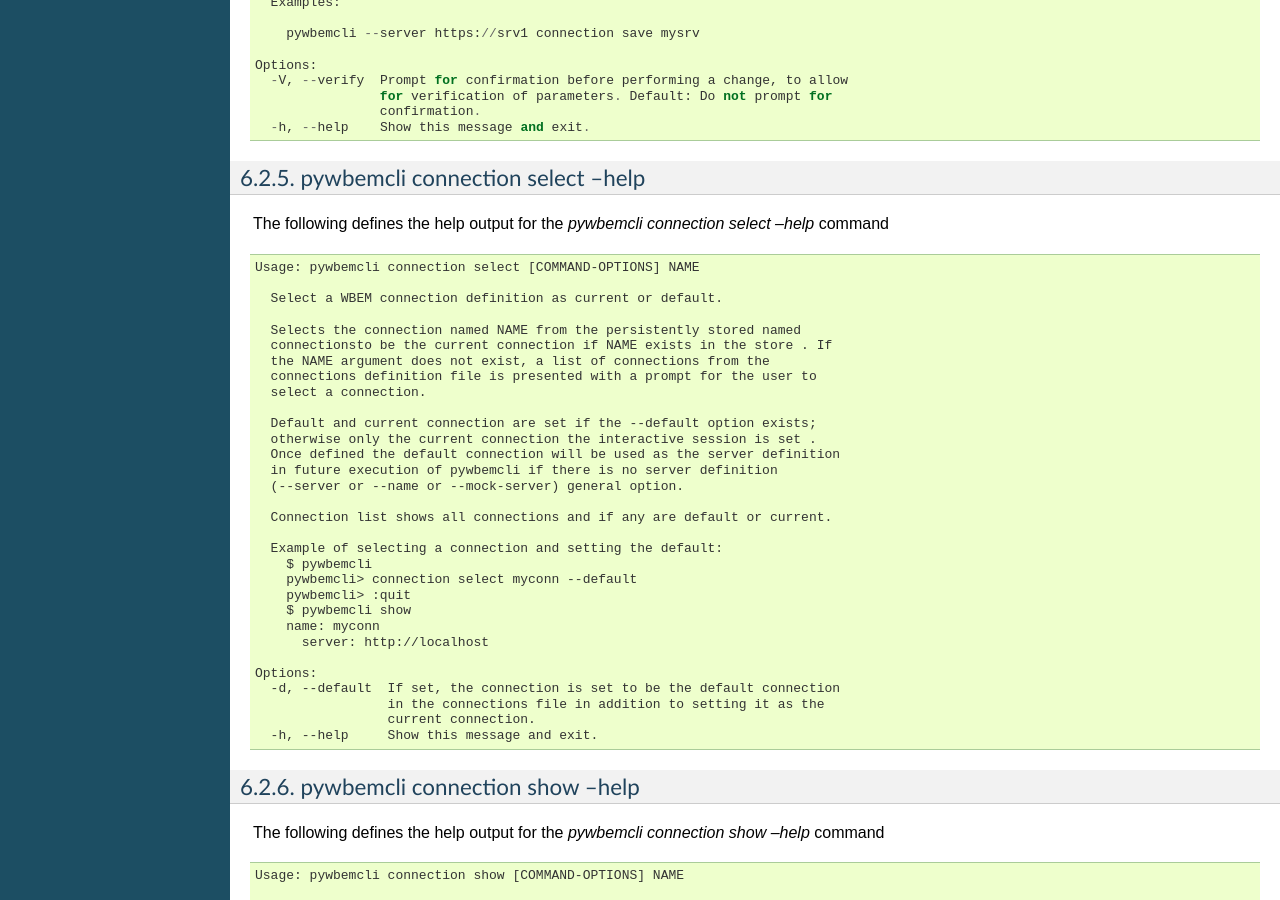
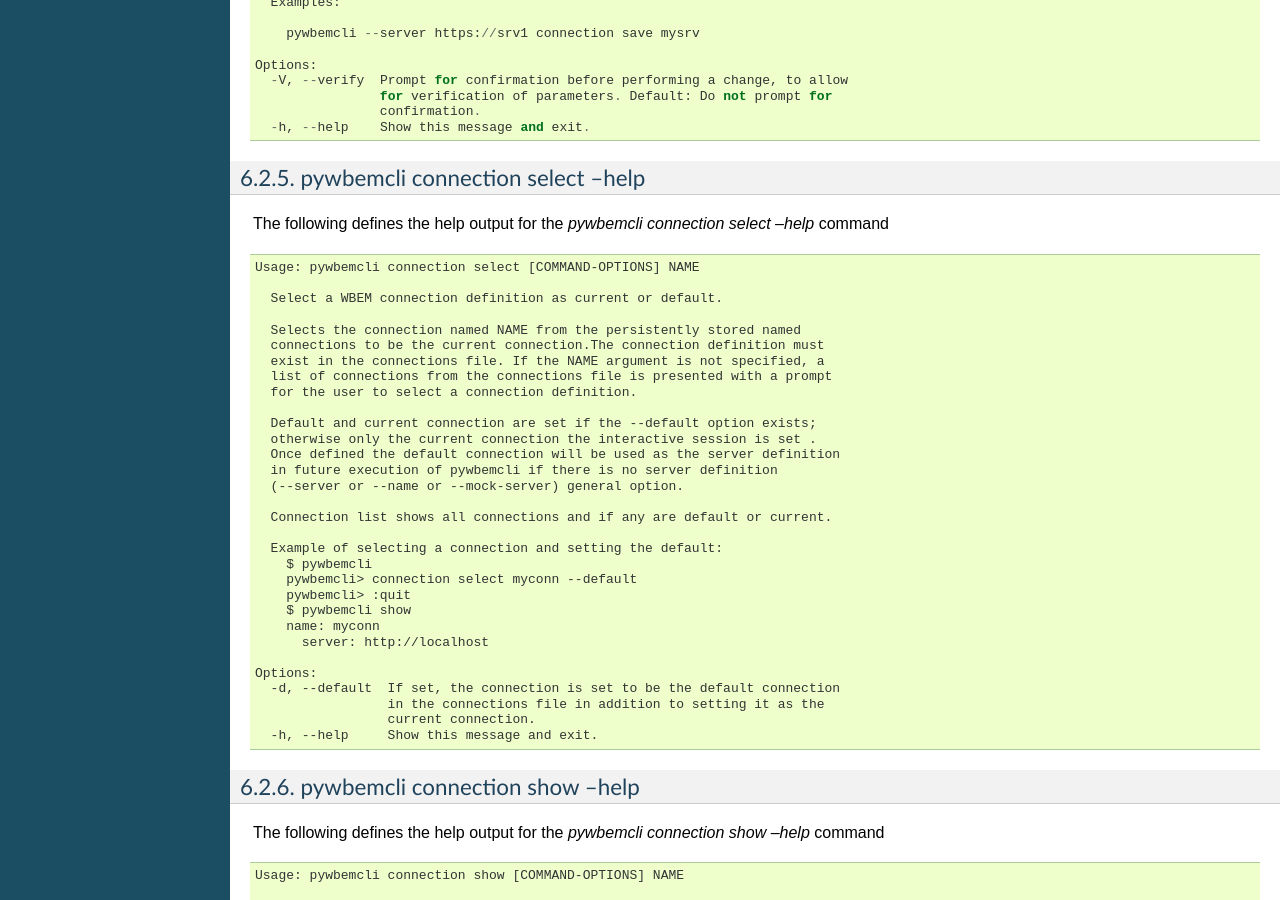
Before and after one commit to pywbem/pywbemtools, a Sphinx documentation site: the page built from docs/pywbemclicmdshelp.rst, in a window 1280 px wide and 900 px high, scrolled down 10986 px. Built offline with Sphinx 7.4.7, drawn with Linux system fonts in a browser that asks for light colours; the version number could not be read and is left out.

Commit message:
Fixes for comments Monday morning.  Fixes Andy's comments on doc and help and also expands the _show command to more explicitly define why ic cannot show anything (no connections file, no current connection, etc.) The messages now show where the connections file should be if it is empty/missing.
Added more tests for the errors with empty repo on connection show,
delete, select.

```diff
--- a/docs/appendix.rst
+++ b/docs/appendix.rst
@@ -150,16 +150,16 @@
       :ref:`--mock-server general option`, or :ref:`--name general option`) and
       the default connection is defined.
       A connection definition in the :term:`connections file` becomes the
-      default connection on pywbemcli startup if it is defined using the
+      default connection on pywbemcli startup if it is specified using the
       :ref:`connection select command` and the ``--default option`` is used.
 
    current connection
       The connection definition in pywbemcli that is currently active; it is the
       target connection for pywbemcli commands.  The current
-      server is created on pywbemcli startup with the following options
+      connection is created on pywbemcli startup with the following options
       :ref:`--server general option`,
       :ref:`--mock-server general option`, or :ref:`--name general option` or
-      if a :term:`default connection`) has been defined. The current sconnection can be
+      if a :term:`default connection`) has been defined. The current connection can be
       changed in the interactive mode with the :ref:`connection select command`.
 
 
--- a/docs/pywbemclicmdshelp.rst
+++ b/docs/pywbemclicmdshelp.rst
@@ -818,10 +818,10 @@
       Select a WBEM connection definition as current or default.
 
       Selects the connection named NAME from the persistently stored named
-      connectionsto be the current connection if NAME exists in the store . If
-      the NAME argument does not exist, a list of connections from the
-      connections definition file is presented with a prompt for the user to
-      select a connection.
+      connections to be the current connection.The connection definition must
+      exist in the connections file. If the NAME argument is not specified, a
+      list of connections from the connections file is presented with a prompt
+      for the user to select a connection definition.
 
       Default and current connection are set if the --default option exists;
       otherwise only the current connection the interactive session is set .
--- a/docs/pywbemcligeneraloptions.rst
+++ b/docs/pywbemcligeneraloptions.rst
@@ -77,7 +77,7 @@
 The general options may be used in the interactive mode to override
 the default general options or specific general options for the current command.
 
-Thus, behavior of pywbemcli (ex. :ref:`--output-format`) or the parameters of the
+Thus, behavior of pywbemcli (ex. :ref:`--output-format general option`) or the parameters of the
 current connection (:ref:`--server general option`) can be changed for the
 execution of a single command in the interactive mode.
 
```
Also changed, not shown: 5 other files.
